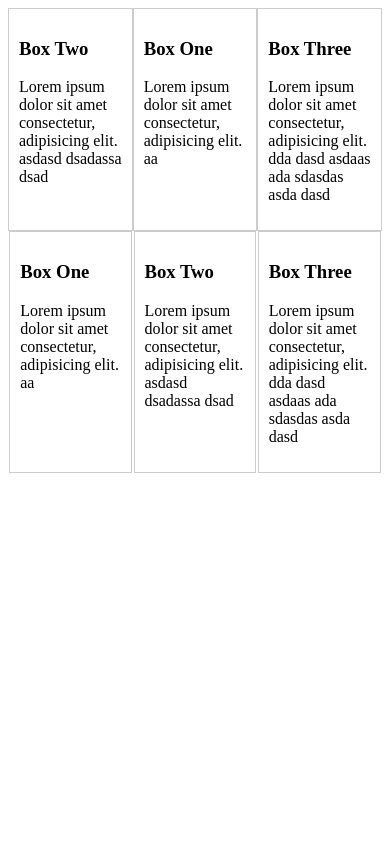
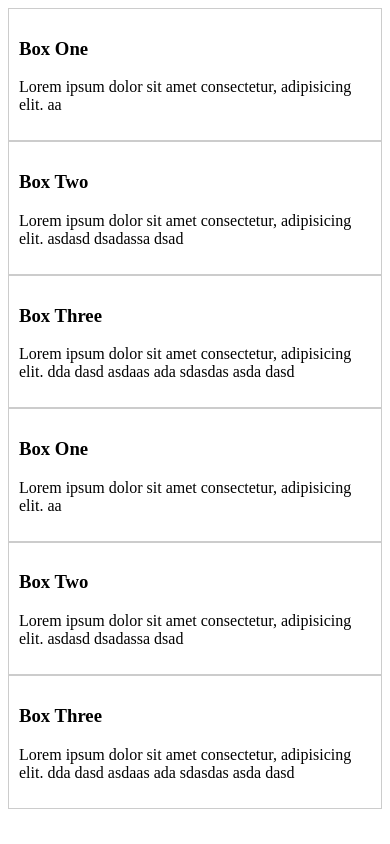
Before and after one commit to dagorret/FlexboxCSS, a plain HTML site: page index.html in a window 390 px wide. Drawn offline with Linux system fonts and the light colour scheme.

Commit message:
Insert Media breakpoint

```diff
--- a/index.html
+++ b/index.html
@@ -6,7 +6,9 @@
     <meta name="viewport" content="width=device-width, initial-scale=1.0">
     <title>FlexBoxCSS</title>
     <style>
-        .container-1 {
+        @media(min-width:768px) {
+
+            .container-1 {
             display: flex;
         /*  align-items: flex-end;
             align-items: flex-start;i
@@ -21,11 +23,14 @@
             display: flex;
             /* justify-content: flex-start;
             justify-content: center ;
-             */
             justify-content: space-between;
             justify-content: space-around;
             justify-content: space-evenly;
+             */
         }
+
+        }
+
 
         .container-1 div, .container-2 div{
             border: 1px  #ccc solid;
@@ -47,7 +52,8 @@
             order: 3;
         }
         .container-box-2 {
-            width: 27%;
+            /* width: 27%; */
+            flex-basis: 20%;
         }
     </style>
 </head>
```
